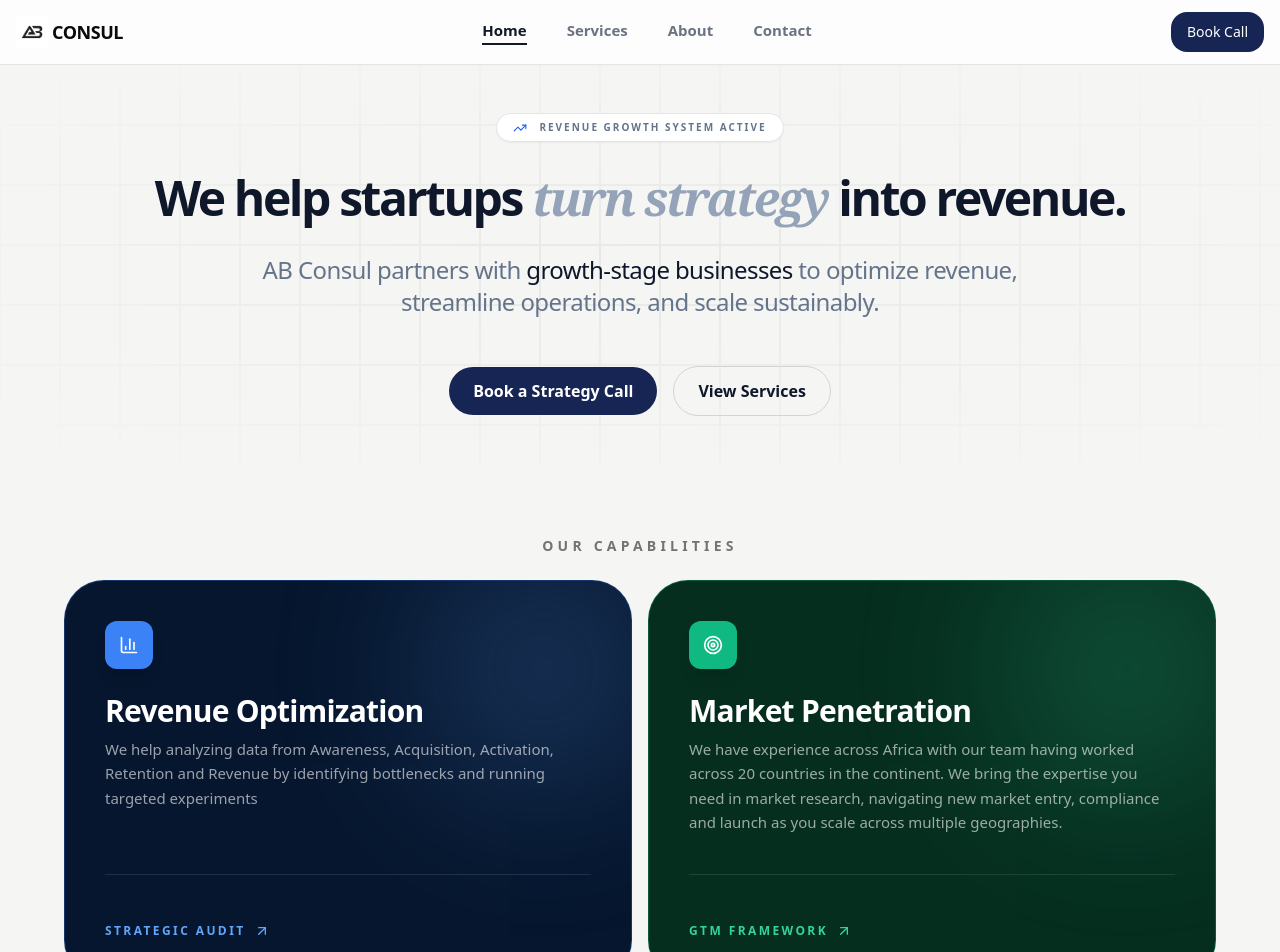
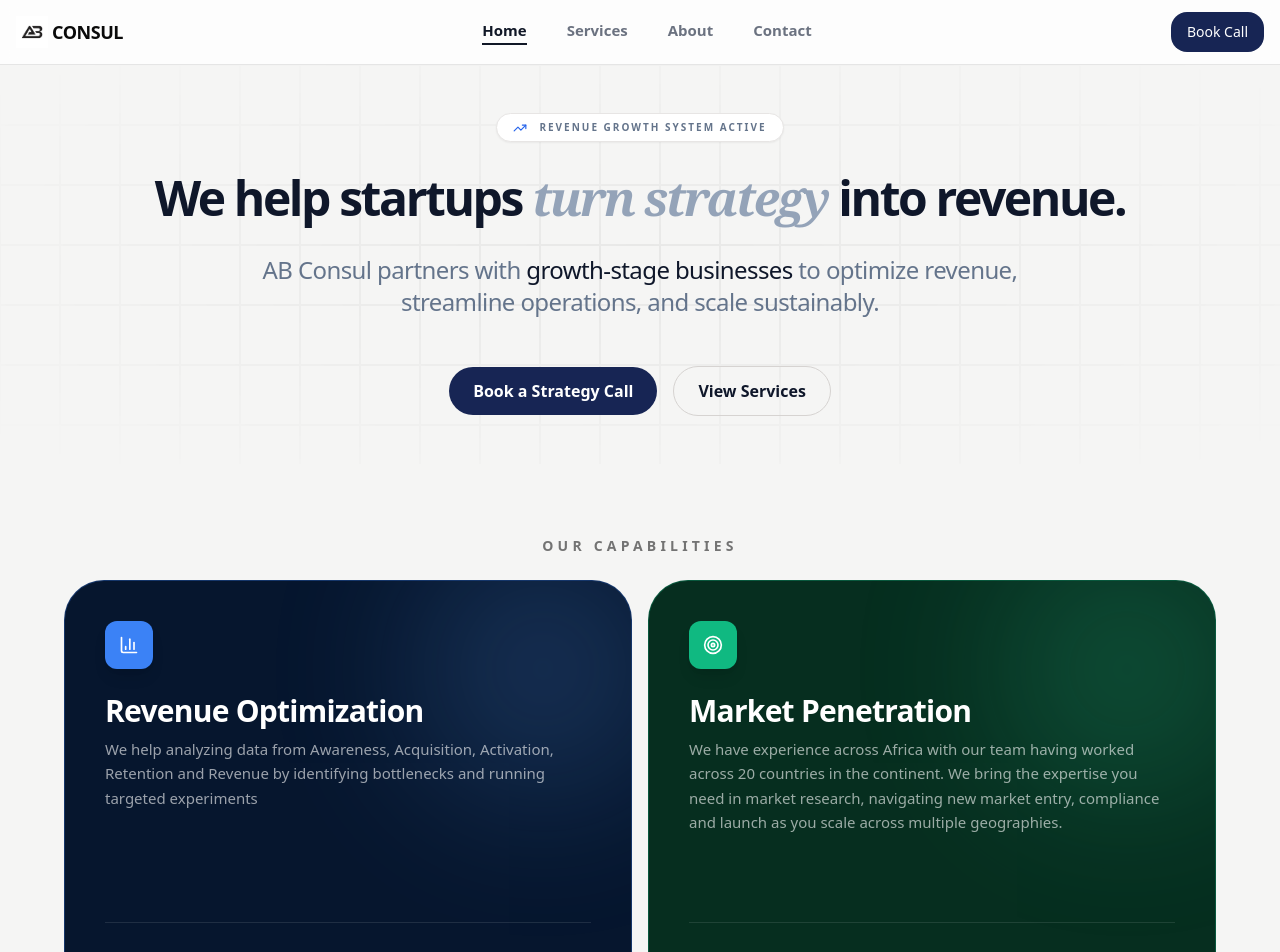
Before and after one commit to l-tting/ab-consul, a Next.js app in the folder my-app/: page / in a window 1280 px wide. Shown: the top 952 px of the page. Built offline with nearby package versions, Linux system fonts and the light colour scheme.

Commit message:
increasing padding on y on BentoCard

```diff
--- a/my-app/src/components/HeroHome.jsx
+++ b/my-app/src/components/HeroHome.jsx
@@ -12,7 +12,7 @@ export const BentoGrid = ({ children, className }) => {
   return (
     <div
       className={cn(
-        "grid w-full auto-rows-[18rem] sm:auto-rows-[22rem] md:auto-rows-[25rem] grid-cols-1 md:grid-cols-6 gap-4",
+        "grid w-full auto-rows-[minmax(22rem,auto)] sm:auto-rows-[minmax(26rem,auto)] md:auto-rows-[minmax(28rem,auto)] grid-cols-1 md:grid-cols-6 gap-4",
         className
       )}
     >
@@ -73,7 +73,7 @@ export const BentoCard = ({
     </div>
 
     {/* CTA - Increased spacing above */}
-    <div className="z-10 flex items-center pt-8 sm:pt-10 md:pt-12 border-t border-white/10">
+    <div className="z-10 flex items-center pt-8 sm:pt-10 md:pt-12 border-t border-white/10 mt-auto">
       <a
         href={href}
         className={cn(
```
